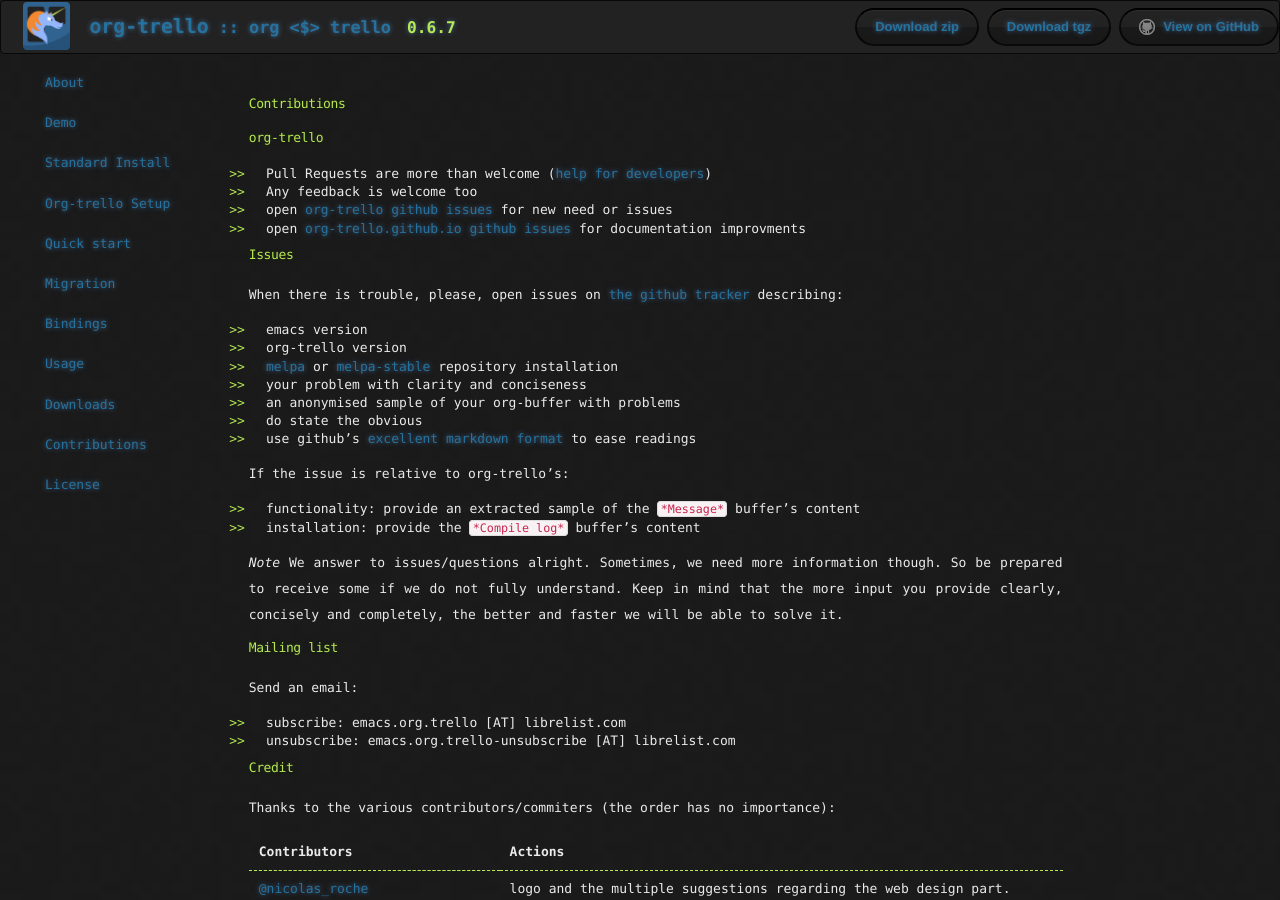
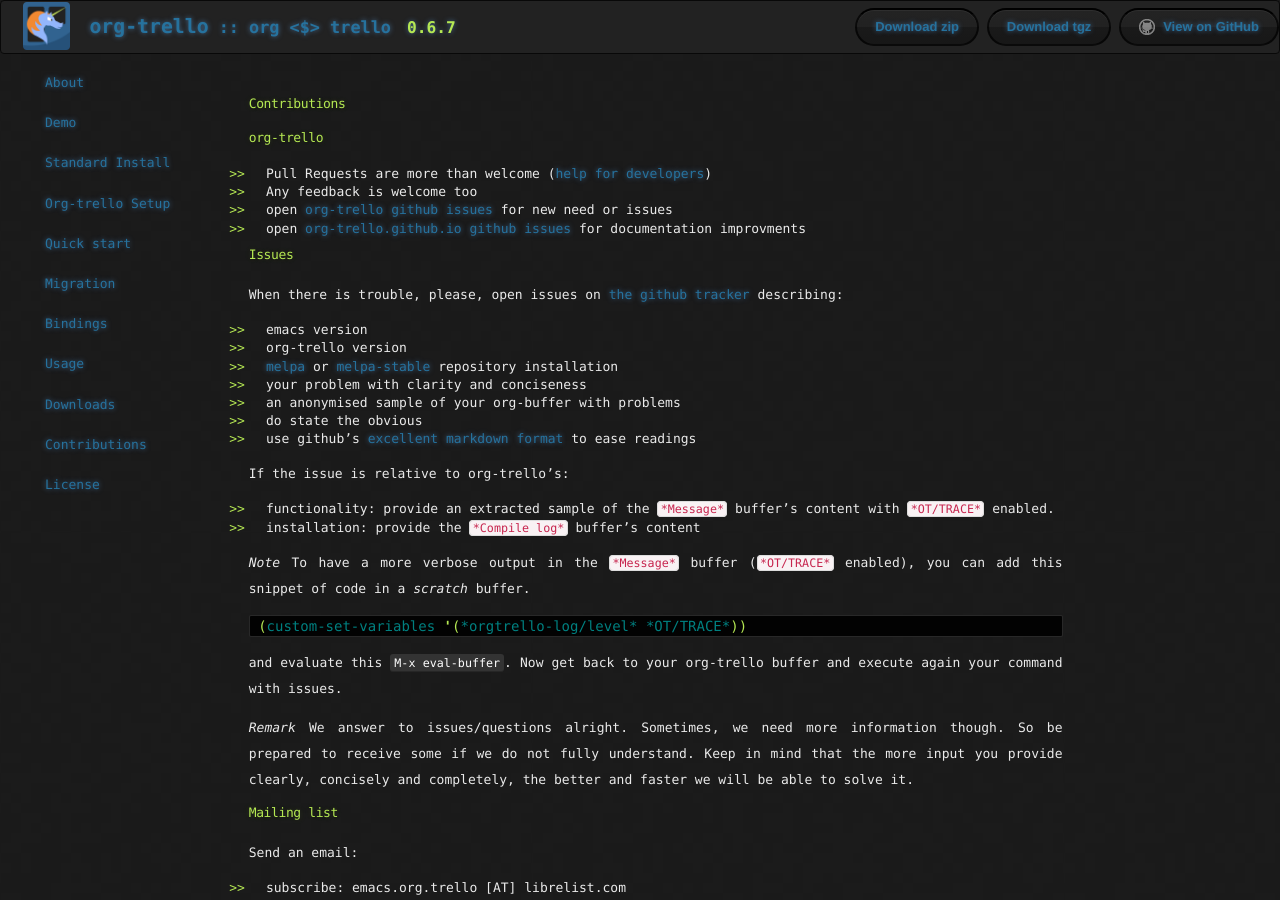
Before and after one commit to org-trello/org-trello.github.io, a Jekyll site: the page built from contributions.md, in a window 1280 px wide and 900 px high. Built offline with Jekyll 4.4.1, drawn with Linux system fonts in a browser that asks for light colours; nearby versions of some CDN libraries; library files that are not in the unit come from our copies; Markdown is read by kramdown in place of the engine named in the settings.

Commit message:
Add note about verbose trace on contribution page.
As my auto-suggestion https://github.com/org-trello/org-trello/issues/230#issuecomment-72339503.

````diff
--- a/contributions.md
+++ b/contributions.md
@@ -25,10 +25,18 @@ When there is trouble, please, open issues on [the github tracker](https://githu
 
 If the issue is relative to org-trello's:
 
-- functionality: provide an extracted sample of the `*Message*` buffer's content
+- functionality: provide an extracted sample of the `*Message*` buffer's content with `*OT/TRACE*` enabled.
 - installation: provide the `*Compile log*` buffer's content
 
 *Note*
+To have a more verbose output in the `*Message*` buffer (`*OT/TRACE*` enabled), you can add this snippet of code in a *scratch* buffer.
+```lisp
+(custom-set-variables '(*orgtrello-log/level* *OT/TRACE*))
+```
+and evaluate this <kbd>M-x eval-buffer</kbd>.
+Now get back to your org-trello buffer and execute again your command with issues.
+
+*Remark*
 We answer to issues/questions alright. Sometimes, we need more information though.
 So be prepared to receive some if we do not fully understand.
 Keep in mind that the more input you provide clearly, concisely and completely, the better and faster we will be able to solve it.
````
